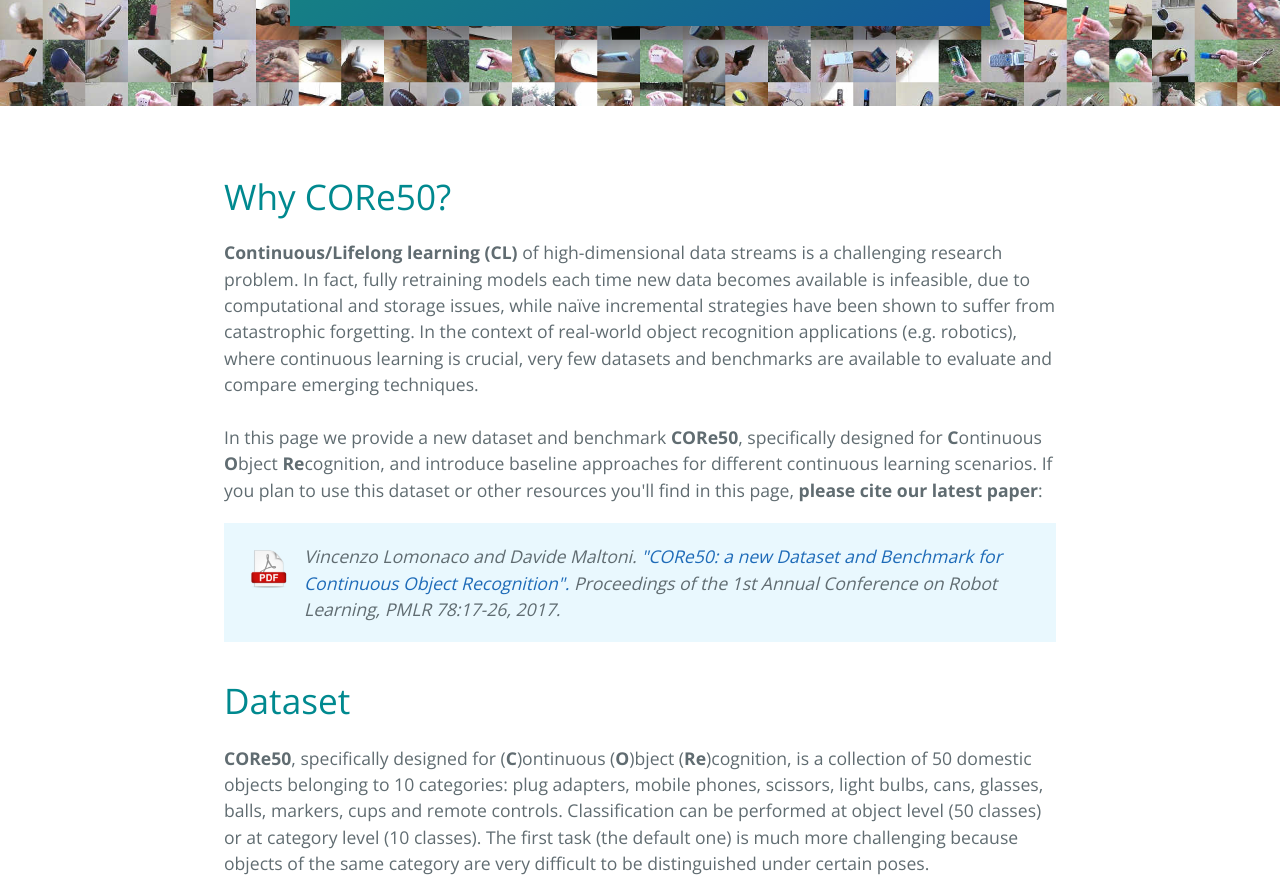
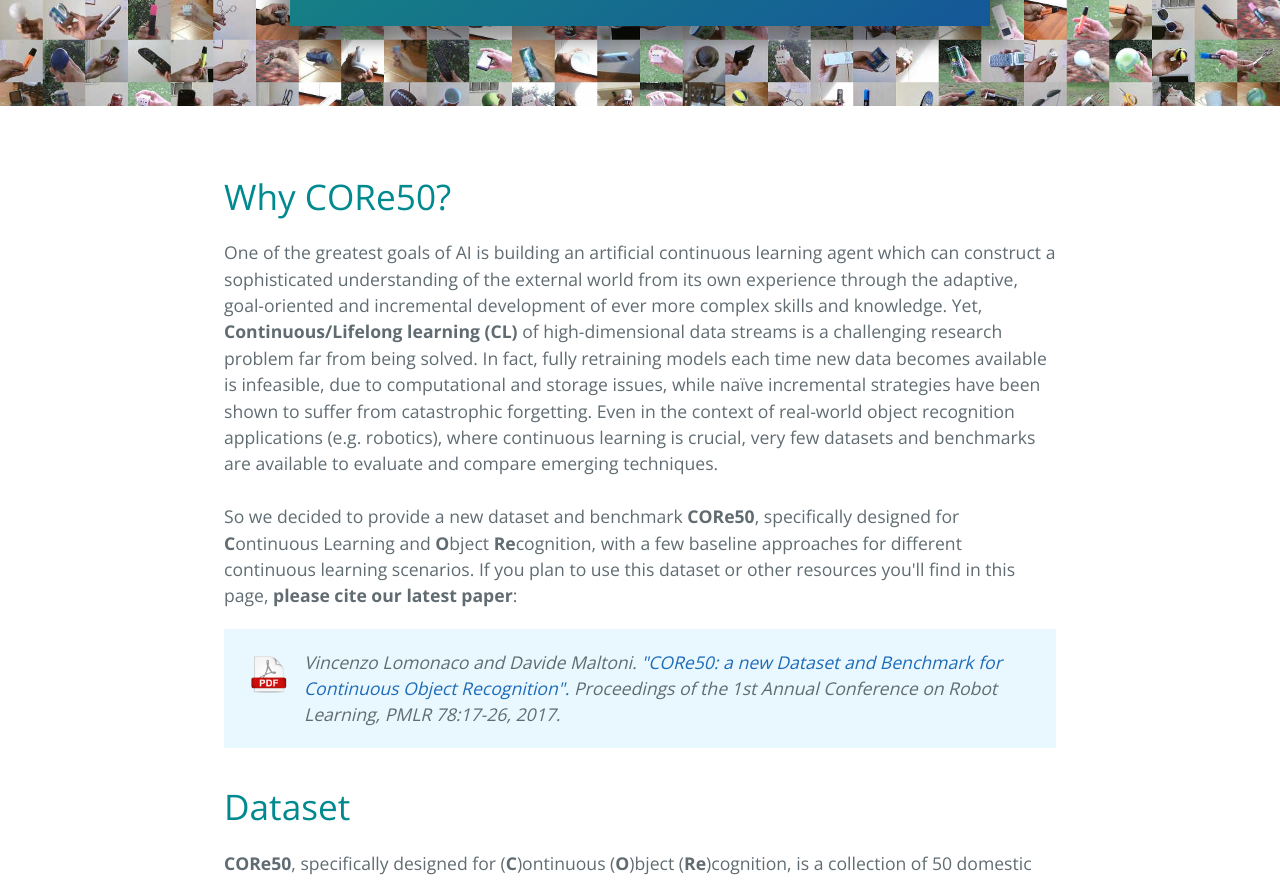
Before and after one commit to vlomonaco/core50, a Jekyll site: the page built from index.html, in a window 1280 px wide and 900 px high, scrolled down 367 px, cut to the strip 20-900 px from the top of the window. Built offline with Jekyll 4.4.1, drawn with Linux system fonts in a browser that asks for light colours; the list of posts is cut into pages by our own code; some of the changed text lies outside the part shown.

Commit message:
intro rewrite

```diff
--- a/index.html
+++ b/index.html
@@ -8,9 +8,13 @@ title: {{ site.name }}
 	<a name="intro"></a>
   <h1>Why CORe50?</h1>
 
-<strong>Continuous/Lifelong learning (CL)</strong> of high-dimensional data streams is a challenging research problem. In fact, fully retraining models each time new data becomes available is infeasible, due to computational and storage issues, while naïve incremental strategies have been shown to suffer from catastrophic forgetting. In the context of real-world object recognition applications (e.g. robotics), where continuous learning is crucial, very few datasets and benchmarks are available to evaluate and compare emerging techniques.<br><br>
+One of the greatest goals of AI is building an artificial continuous learning agent which can construct a sophisticated understanding of the external world from its own experience through the adaptive, goal-oriented and incremental development of ever more complex skills and knowledge.
 
- In this page we provide a new dataset and benchmark <strong>CORe50</strong>, specifically designed for <strong>C</strong>ontinuous <strong>O</strong>bject <strong>Re</strong>cognition, and introduce baseline approaches for different continuous learning scenarios.
+Yet, <strong>Continuous/Lifelong learning (CL)</strong> of high-dimensional data streams is a challenging research problem far from being solved. In fact, fully retraining models each time new data becomes available is infeasible, due to computational and storage issues, while naïve incremental strategies have been shown to suffer from catastrophic forgetting.
+
+Even in the context of real-world object recognition applications (e.g. robotics), where continuous learning is crucial, very few datasets and benchmarks are available to evaluate and compare emerging techniques.<br><br>
+
+So we decided to provide a new dataset and benchmark <strong>CORe50</strong>, specifically designed for <strong>C</strong>ontinuous Learning and <strong>O</strong>bject <strong>Re</strong>cognition, with a few baseline approaches for different continuous learning scenarios.
 If you plan to use this dataset or other resources you'll find in this page, <strong> please cite our latest paper</strong>: </p>
 <div style="background-color: rgba(227, 246, 254, 0.79); padding: 20px; margin-top:20px;">
 <div style="width:60px; height: 60px;float:left; padding-right:10px"><a href=""><img src="imgs/pdf_download.png" width="50px" style="padding:5px; vertical-align: middle;"></a></div>
```
Also changed, not shown: other parts of index.html (+3 -3 lines).
